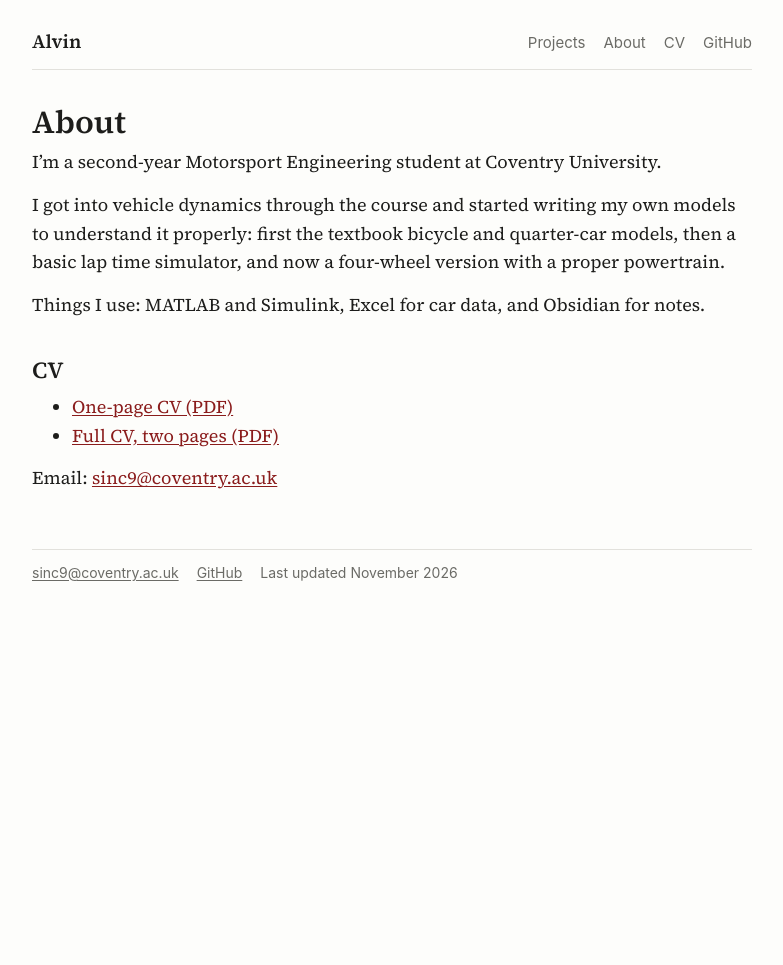
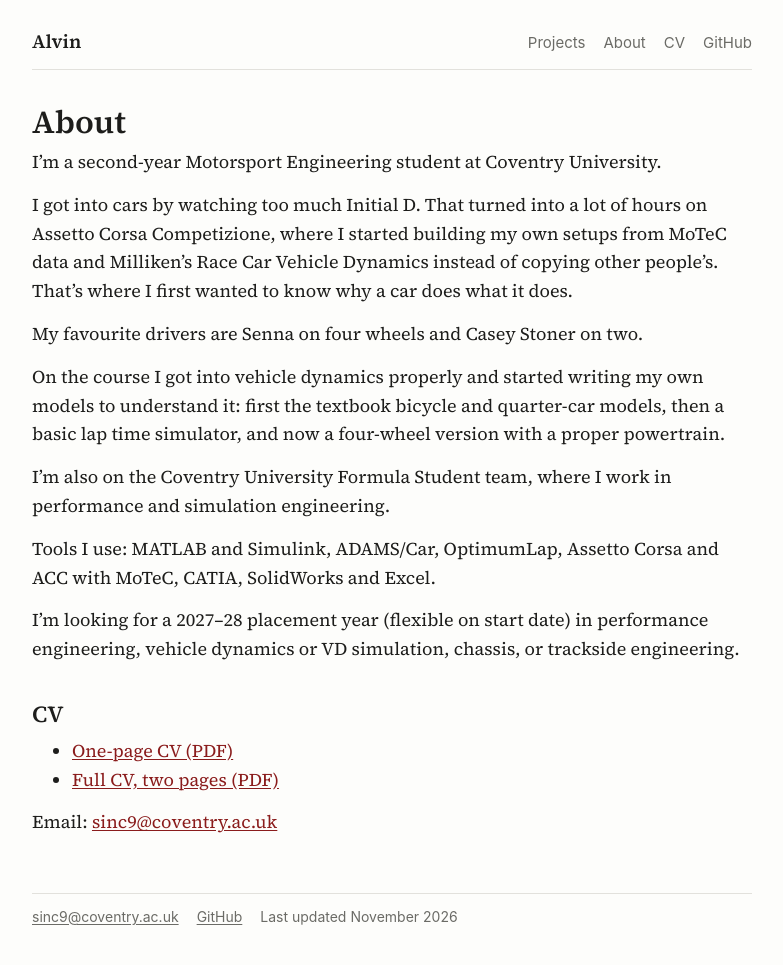
Before and after one commit to AartSin/vehicle_dynamics, a Jekyll site: the page built from about.md, in a window 1280 px wide. Shown: the whole page, without its empty margins (248-1031 px from the left). Built offline with Jekyll 4.4.1, drawn with Linux system fonts in a browser that asks for light colours; before the commit the page ends 900 px from its top, so only the background shows below that.

Commit message:
Rewrite About page (#9)
Claude-Session: https://claude.ai/code/session_012sArsKDeVnG8GGYfe2tZTV

Co-authored-by: Claude <noreply@anthropic.com>

```diff
--- a/about.md
+++ b/about.md
@@ -9,9 +9,17 @@ permalink: /about/
 
 I'm a second-year Motorsport Engineering student at Coventry University.
 
-I got into vehicle dynamics through the course and started writing my own models to understand it properly: first the textbook bicycle and quarter-car models, then a basic lap time simulator, and now a four-wheel version with a proper powertrain.
+I got into cars by watching too much Initial D. That turned into a lot of hours on Assetto Corsa Competizione, where I started building my own setups from MoTeC data and Milliken's Race Car Vehicle Dynamics instead of copying other people's. That's where I first wanted to know why a car does what it does.
 
-Things I use: MATLAB and Simulink, Excel for car data, and Obsidian for notes.
+My favourite drivers are Senna on four wheels and Casey Stoner on two.
+
+On the course I got into vehicle dynamics properly and started writing my own models to understand it: first the textbook bicycle and quarter-car models, then a basic lap time simulator, and now a four-wheel version with a proper powertrain.
+
+I'm also on the Coventry University Formula Student team, where I work in performance and simulation engineering.
+
+Tools I use: MATLAB and Simulink, ADAMS/Car, OptimumLap, Assetto Corsa and ACC with MoTeC, CATIA, SolidWorks and Excel.
+
+I'm looking for a 2027–28 placement year (flexible on start date) in performance engineering, vehicle dynamics or VD simulation, chassis, or trackside engineering.
 
 ## CV
 
```
